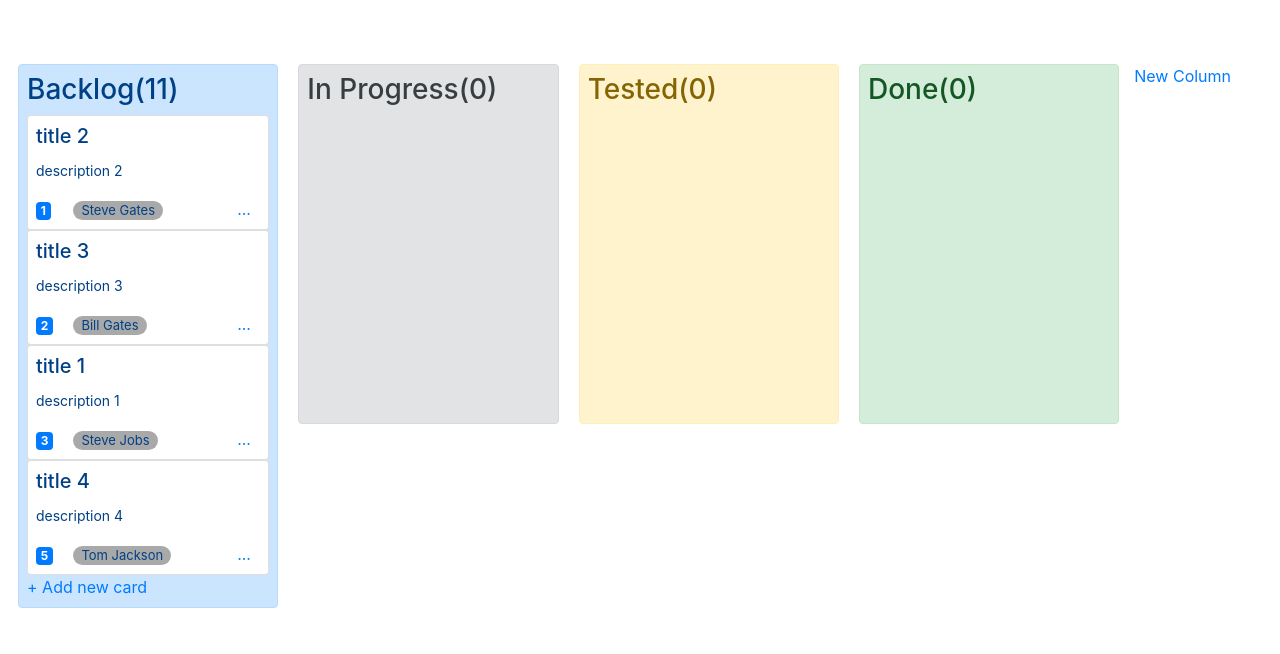
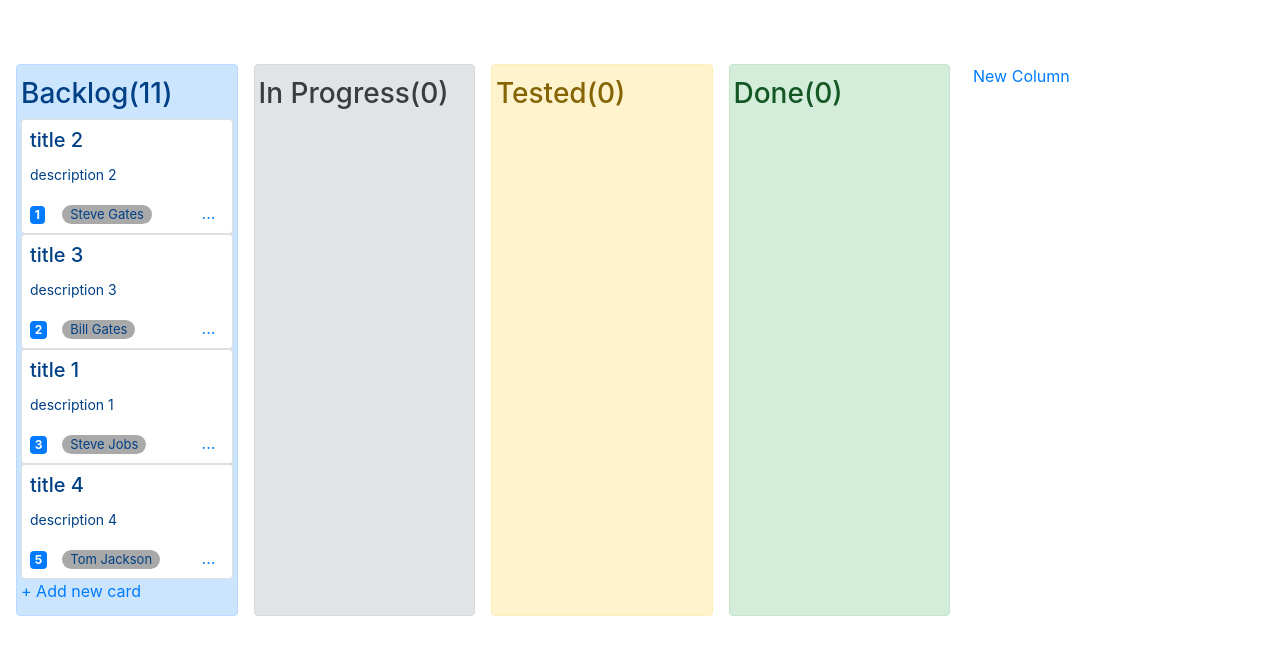
Before and after one commit to ariyuan/vue-kanban, a Vue app: page / in a window 1280 px wide. Shown: the top 654 px of the page. Built offline with nearby package versions, Linux system fonts and the light colour scheme.

Commit message:
Change layout to bootstrap solution

```diff
--- a/src/components/kanban-column.vue
+++ b/src/components/kanban-column.vue
@@ -1,6 +1,5 @@
 <template>
-  <el-col :span="6">
-    <div class="p-2 alert" :class="columnclass">
+    <div class="mx-2 px-1 alert col" :class="columnclass">
       <h3>{{ column_name }}({{total_point}})</h3>
       <draggable class="kanban-column" :list="arrList" group="tasks" animation="300" @add="add" @sort="sort">
         <div v-for="ele in arrList" :key="ele.title">
@@ -25,7 +24,6 @@
         </div>
       </draggable>
     </div>
-  </el-col>
 </template>
 
 <script>
--- a/src/components/kanban.vue
+++ b/src/components/kanban.vue
@@ -1,8 +1,8 @@
 <template>
-  <div class="container-fluid mt-5 ml-2">
-    <el-row :gutter="20">
-      <el-col :span="21">
-        <draggable class="row mt-3" :list="columns" group="columns">
+  <b-container class="mt-5 ml-2">
+    <b-row>
+      <b-col cols="10">
+        <draggable class="mt-3 row" :list="columns" group="columns">
           <kanbanColumn
             v-for="item in columns"
             :key="item.column_name"
@@ -10,18 +10,16 @@
             :column_name="item.column_name"
             :showAddButton="item.showAddButton"
             :columnclass="item.columnclass"
-          ></kanbanColumn> </draggable
-      ></el-col>
-
-      <el-col :span="3" class="mt-3">
-        <a
-          href=""
-          @click.prevent="addNewColumn"
+          ></kanbanColumn>
+        </draggable>
+      </b-col>
+      <b-col class="mt-3">
+        <a href="" @click.prevent="addNewColumn(newColumnToAdd)"
           >New Column</a
-        ></el-col
+        ></b-col
       >
-    </el-row>
-  </div>
+    </b-row>
+  </b-container>
 </template>
 
 <script>
@@ -36,14 +34,19 @@ export default {
   data() {
     return {
       columns: this.$store.state.columns,
+      newColumnToAdd: {
+        column_name: "NewColumn",
+        content: [],
+        showAddButton: false,
+        columnclass: "alert-primary",
+      },
     };
   },
-  methods:
-  {
-    addNewColumn(){
-      console.log("New Column");
-    }
-  }
+  methods: {
+    addNewColumn(newColumn) {
+      this.columns.push(newColumn);
+    },
+  },
 };
 </script>
 
```
